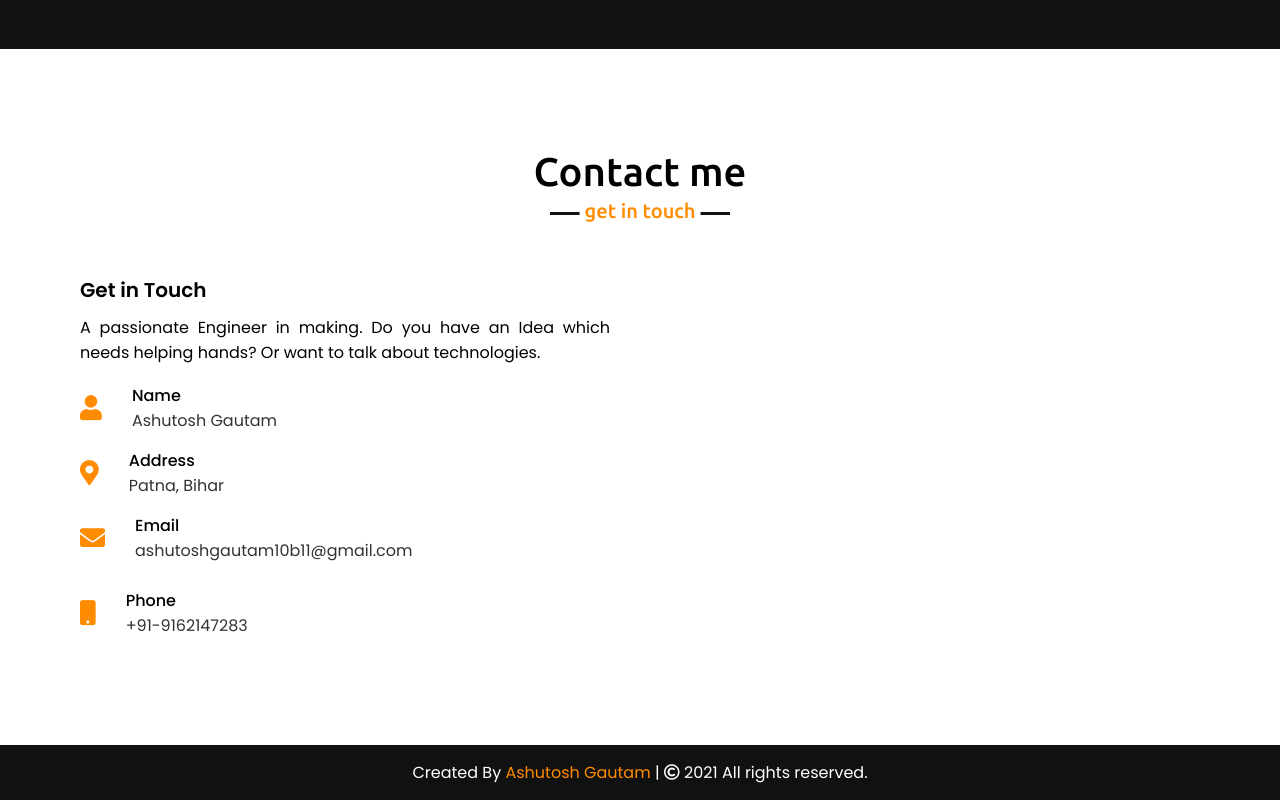
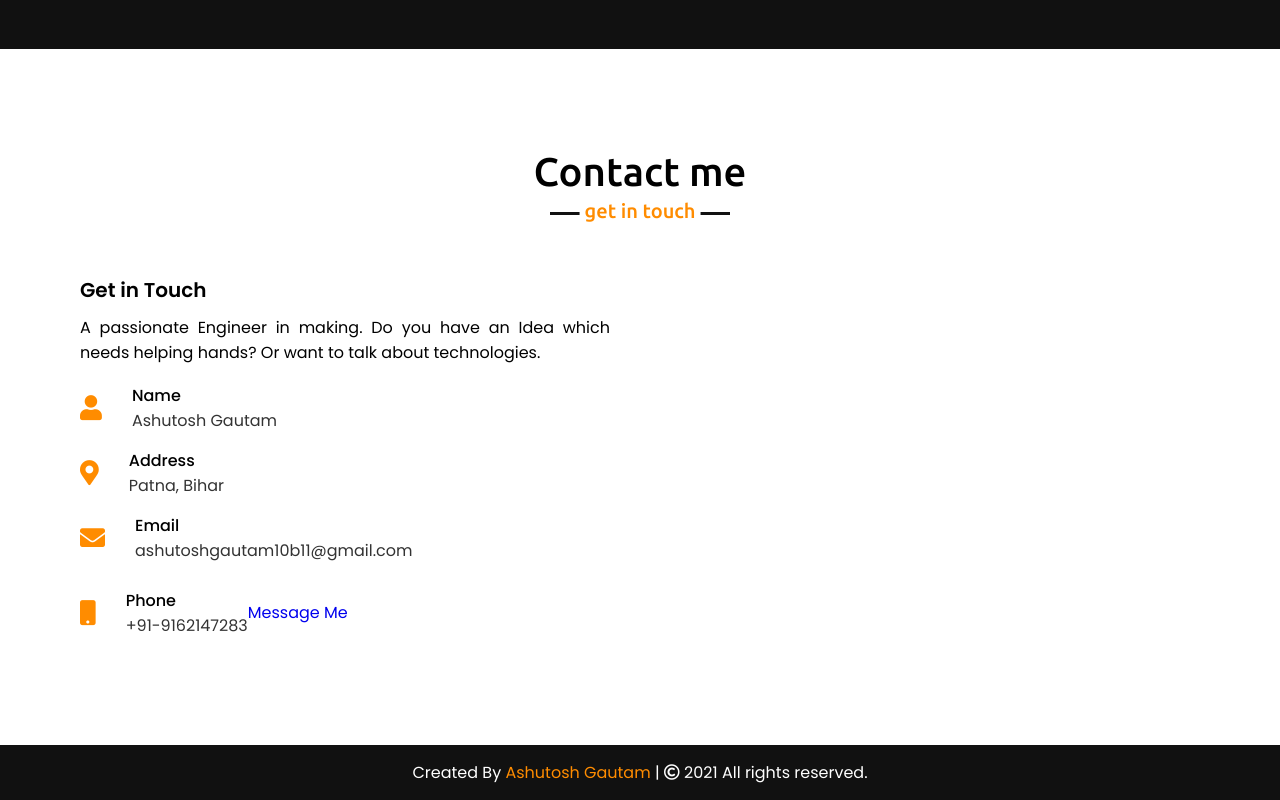
Before and after one commit to ashutoshgautams/Ashutosh-Gautam-Portfolio-, a plain HTML site: page index.html in a window 1280 px wide. Shown: the part 3375-4175 px from the top of the page. Drawn offline with nearby package versions, Linux system fonts and the light colour scheme.

Commit message:
Update index.html

```diff
--- a/index.html
+++ b/index.html
@@ -231,6 +231,7 @@
                             <div class="head">Phone</div>
                             <div class="sub-title">+91-9162147283</div>
                         </div>
+                        <div> <a href="mailto:ashutoshgautam10b11@gmail.com">Message Me</a></div>
                     </div>
                 </div>
                 </div>
```
